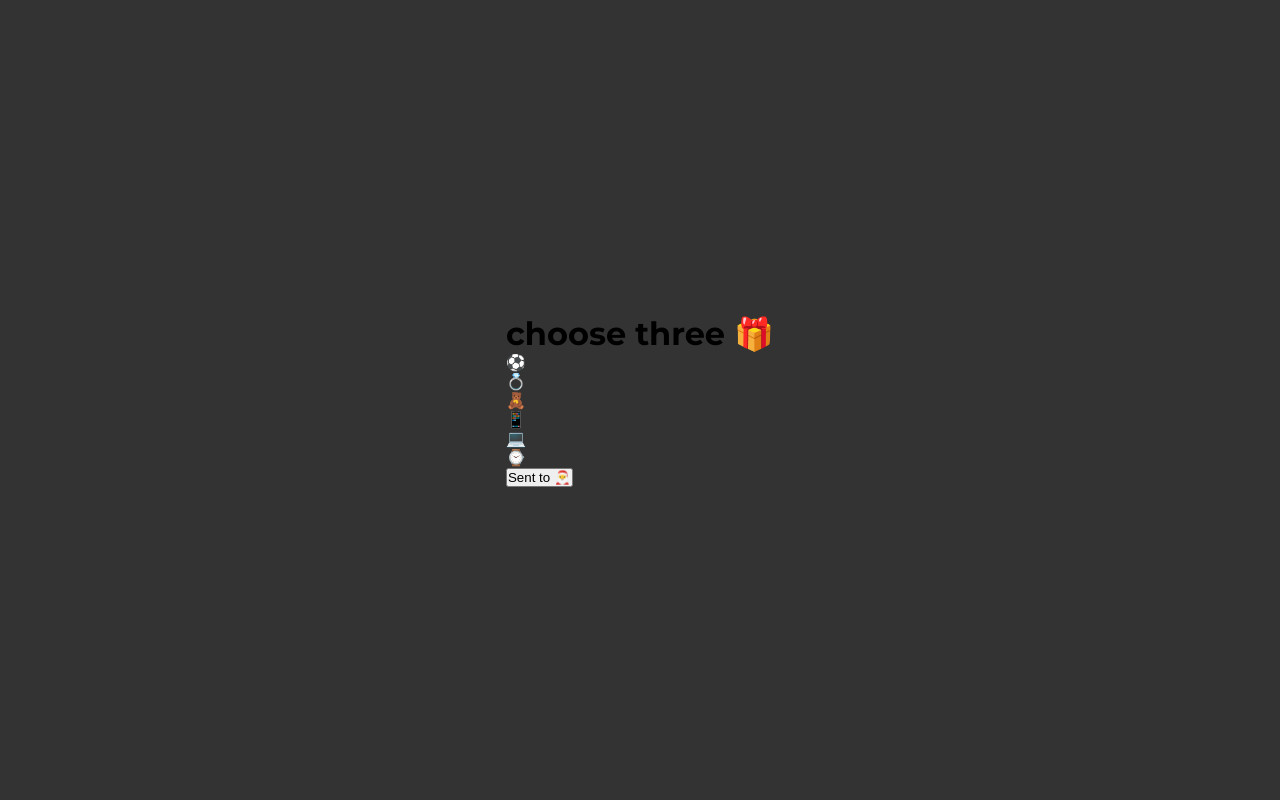
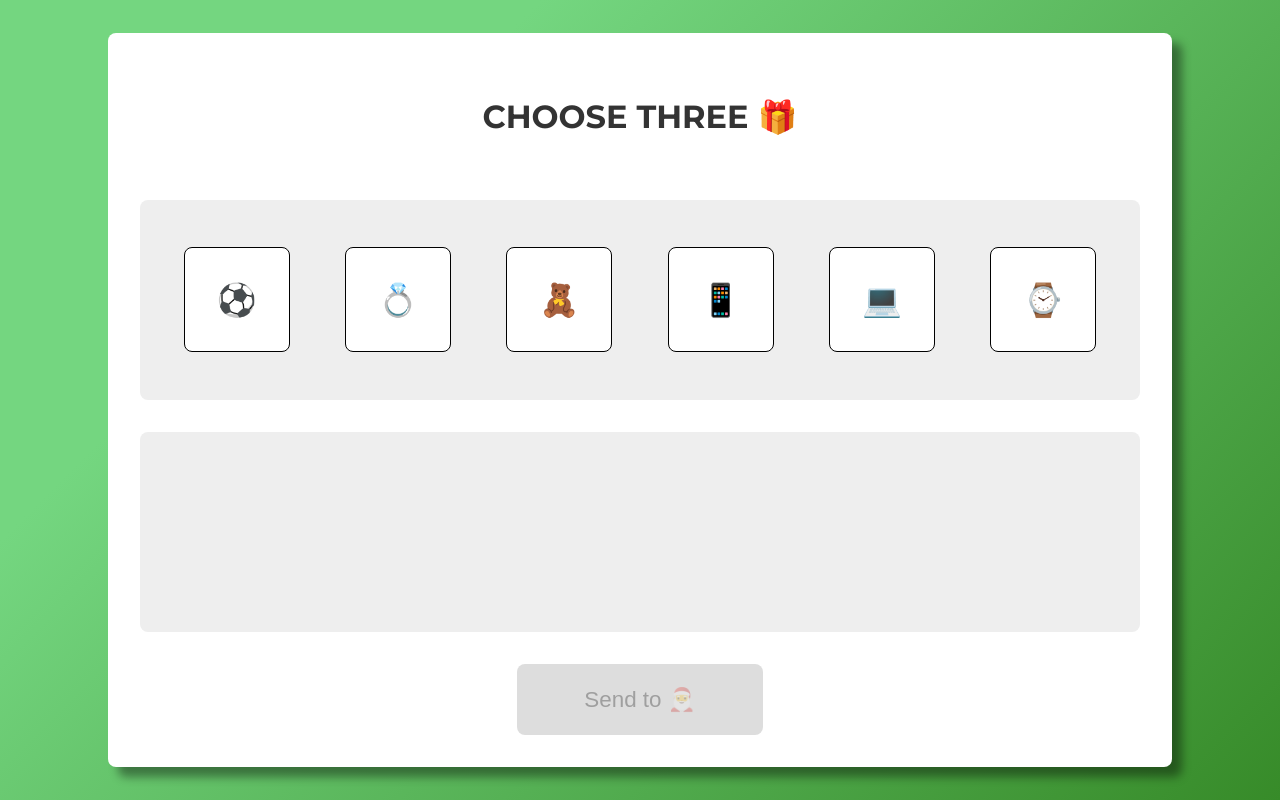
Before and after one commit to sldata/dragAndDropList, a plain HTML site: page index.html in a window 1280 px wide. Drawn offline with Linux system fonts and the light colour scheme.

Commit message:
stylized in CSS

```diff
--- a/index.html
+++ b/index.html
@@ -27,7 +27,7 @@
         </div>
         <div class="box chosen-box"></div>
         <a href="">
-            <button class="send-btn">Sent to 🎅</button></a>
+            <button class="send-btn" disabled>Send to 🎅</button></a>
     </div>
 
     <script src="script.js"></script>
--- a/style.css
+++ b/style.css
@@ -9,6 +9,74 @@ body {
 	justify-content: center;
 	align-items: center;
 	height: 100vh;
+	flex-direction: column;
 	font-family: 'Montserrat', sans-serif;
-	background-color: #333;
+	background-image: linear-gradient(315deg, #378b29 0%, #74d680 74%);
 }
+
+h1 {
+	margin: 1em 0 2em;
+	color: #333;
+	text-align: center;
+	text-transform: uppercase;
+}
+
+.wrapper {
+	padding: 2em;
+	background-color: #fff;
+	border-radius: 8px;
+	box-shadow: 10px 10px 10px rgba(0, 0, 0, 0.4);
+}
+
+.box {
+	display: flex;
+	justify-content: space-around;
+	align-items: center;
+	margin: 2em 0;
+	padding: 1em;
+	width: 1000px;
+	height: 200px;
+	border-radius: 8px;
+	background-color: #eee;
+}
+
+.present {
+	display: flex;
+	justify-content: center;
+	align-items: center;
+	padding: 1em;
+	font-size: 2rem;
+	border-radius: 8px;
+	background-color: #fff;
+	border: 1px solid black;
+	transition: background-color .3s;
+	cursor: grab;
+}
+
+.present:hover{
+	background-color: #eee;
+}
+
+
+.present-disabled{
+	opacity: 0.3;
+	cursor: not-allowed;
+}
+.send-btn{
+	margin: 0 auto;
+	display: block;
+	padding: 1em 3em;
+	font-size: 1.4rem;
+	background-color: #74d680;
+	border-radius: 8px;
+	border: none;
+	cursor: pointer;
+}
+.send-btn:disabled{
+	background-color: #ddd;
+}
+
+a{
+	text-decoration: none;
+	color: #000;
+}
```
